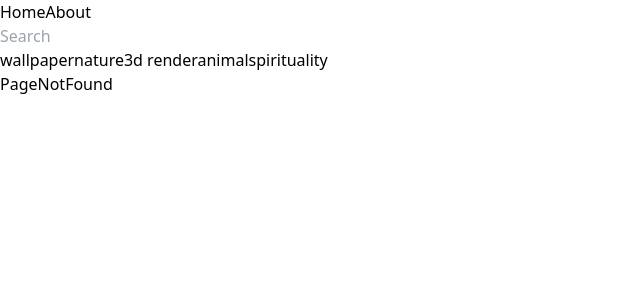
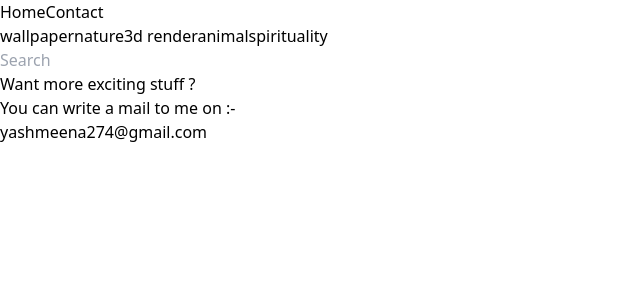
Before and after one commit to Prathammeena1/reactLearning, a React (Vite) app: page /contact in a window 1280 px wide. Shown: the top 300 px of the page, without its empty margins (0-640 px from the left). Built offline with nearby package versions, Linux system fonts and the light colour scheme.

Commit message:
final touch to the app

```diff
--- a/index.html
+++ b/index.html
@@ -2,13 +2,13 @@
 <html lang="en">
   <head>
     <meta charset="UTF-8" />
-    <link rel="icon" type="image/svg+xml" href="/vite.svg" />
+    <link rel="shortcut icon" href="https://images.unsplash.com/photo-1603827561572-19ef1eac5865?q=80&w=2071&auto=format&fit=crop&ixlib=rb-4.0.3&ixid=M3wxMjA3fDB8MHxwaG90by1wYWdlfHx8fGVufDB8fHx8fA%3D%3D" type="image/x-icon">
     <meta name="viewport" content="width=device-width, initial-scale=1.0" />
     <link
       href="https://cdn.jsdelivr.net/npm/remixicon@4.3.0/fonts/remixicon.css"
       rel="stylesheet"
     />
-    <title>Gallery App by - Pratham</title>
+    <title>Gallery App by - Pratham Meena</title>
   </head>
   <body>
     <div id="root"></div>
--- a/src/component/About.jsx
+++ /dev/null
@@ -1,9 +0,0 @@
-import React from 'react'
-
-const About = () => {
-  return (
-    <div>About</div>
-  )
-}
-
-export default About
--- /dev/null
+++ b/src/component/Contact.jsx
@@ -0,0 +1,14 @@
+import React from "react";
+
+const Contact = () => {
+  return (
+    <div className="h-[90vh] w-full flex items-start justify-center">
+      <div className="mt-[10vh] text-center leading-none ">
+      <h1 className="text-3xl mb-5">Want more exciting stuff ?</h1>
+      <h1>You can write a mail to me on :- <br /><a href="mailto:yashmeena274@gmail.com" className="text-blue-300 hover:border-b hover:border-blue-300">yashmeena274@gmail.com</a></h1>
+      </div>
+    </div>
+  );
+};
+
+export default Contact;
--- a/src/component/Home.jsx
+++ b/src/component/Home.jsx
@@ -48,7 +48,7 @@ const Home = () => {
       <div className="text-5xl capitalize mb-2">{query.split('-').join(' ')}</div>
       <div className="w-full grid grid-cols-2 grid-rows-5 gri md:grid-cols-5 md:grid-rows-2 md:gap-5 gap-3 ">
         {images.map((image) => (
-          <Link to={`/image/${image.id}`} key={image.id} className="imageParent relative h-[13vh] overflow-hidden bg-zinc-800/[.4] cursor-pointer">
+          <Link to={`/image/${image.id}`} key={image.id} className="imageParent relative h-[13vh] md:h-[35vh] overflow-hidden bg-zinc-800/[.4] cursor-pointer">
               <img
                 className="h-full w-full object-cover"
                 src={image.urls.full}
--- a/src/component/MainRoutes.jsx
+++ b/src/component/MainRoutes.jsx
@@ -1,7 +1,7 @@
 import React from "react";
 import { Route, Routes } from "react-router-dom";
 import Home from "./Home.jsx";
-import About from "./About.jsx";
+import Contact from "./Contact.jsx";
 import PageNotFound from "./PageNotFound.jsx";
 import Image from "./Image.jsx";
 
@@ -9,7 +9,7 @@ const MainRoutes = () => {
   return (
     <Routes>
       <Route path="/" element={<Home />} />
-      <Route path="/about" element={<About />} />
+      <Route path="/contact" element={<Contact />} />
       <Route path="/image/:id" element={<Image />} />
 
       <Route path="*" element={<PageNotFound />} />
--- a/src/component/Nav.jsx
+++ b/src/component/Nav.jsx
@@ -29,9 +29,9 @@ const Nav = () => {
               ? "font-medium text-lg text-blue-500 transition-all ease-in-out"
               : ""
           }
-          to="/about"
+          to="/contact"
         >
-          About
+          Contact
         </NavLink>
       </div>
 
@@ -40,45 +40,46 @@ const Nav = () => {
       {/* second part nav */}
 
       <div className="flex items-center h-full gap-3">
+
+        <Link
+          className="capitalize hidden md:block hover:text-blue-400 transition-all ease-in "
+          to="/?category=wallpaper"
+        >
+          wallpaper
+        </Link>
+        <Link
+          className="capitalize hidden md:block hover:text-blue-400 transition-all ease-in "
+          to="/?category=nature"
+        >
+          nature
+        </Link>
+        <Link
+          className="capitalize hidden md:block hover:text-blue-400 transition-all ease-in "
+          to="/?category=3d-render"
+        >
+          3d render
+        </Link>
+        <Link
+          className="capitalize hidden md:block hover:text-blue-400 transition-all ease-in "
+          to="/?category=animal"
+        >
+          animal
+        </Link>
+        <Link
+          className="capitalize hidden md:block hover:text-blue-400 transition-all ease-in "
+          to="/?category=spirituality"
+        >
+          spirituality
+        </Link>
         <form onSubmit={submitHandler}>
           <input
             value={search}
             onChange={(e) => setsearch(e.target.value)}
             type="text"
             placeholder="Search"
-            className="bg-transparent px-2 py-[2px] text-zinc-200 border border-zinc-700 rounded-sm"
+            className="bg-transparent px-2 py-[2px] md:w-[20vw] text-zinc-200 border border-zinc-700 rounded-sm md:ml-[2vw]"
           />
         </form>
-        <Link
-          className="capitalize hidden md:block "
-          to="/?category=wallpaper"
-        >
-          wallpaper
-        </Link>
-        <Link
-          className="capitalize hidden md:block "
-          to="/?category=nature"
-        >
-          nature
-        </Link>
-        <Link
-          className="capitalize hidden md:block "
-          to="/?category=3d-render"
-        >
-          3d render
-        </Link>
-        <Link
-          className="capitalize hidden md:block "
-          to="/?category=animal"
-        >
-          animal
-        </Link>
-        <Link
-          className="capitalize hidden md:block "
-          to="/?category=spirituality"
-        >
-          spirituality
-        </Link>
       </div>
     </div>
   );
```
